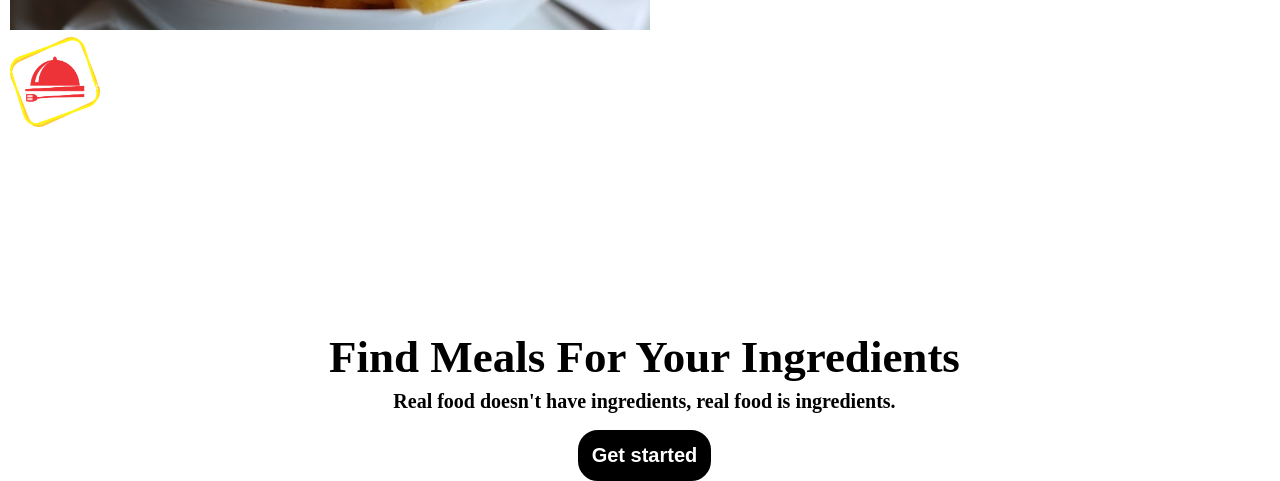
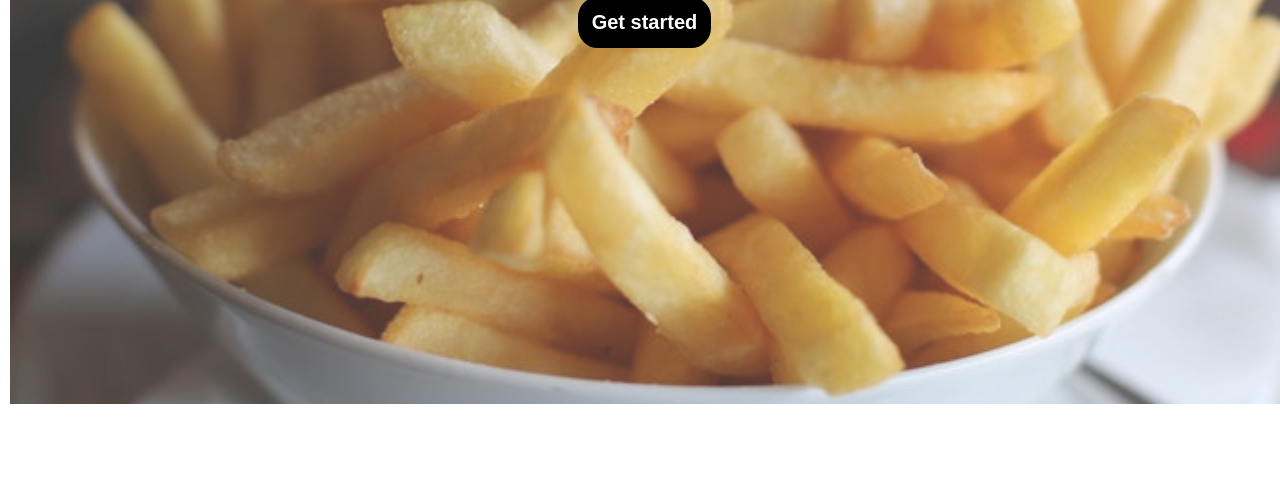
Before and after one commit to Richa139/Super-Food, a plain HTML site: page index.html in a window 1280 px wide. Shown: the part 396-877 px from the top of the page. After the commit the page ends 800 px from the top, so only its background shows below. Drawn offline with Linux system fonts and the light colour scheme.

Commit message:
Update index.html

```diff
--- a/index.html
+++ b/index.html
@@ -12,7 +12,7 @@
 <!--         <video autoplay muted loop class="videosource">
             <source src="./videos/production ID_4253144.mp4">
         </video> -->
-        <img src="./images/food.jpeg">
+        <img src="./images/food.jpeg" class="videosource">
         <nav>
             <ul>
                 <li><img src="./images/food-g9ae27d521_1280.png" width="100" height="90"></a></li>
```
